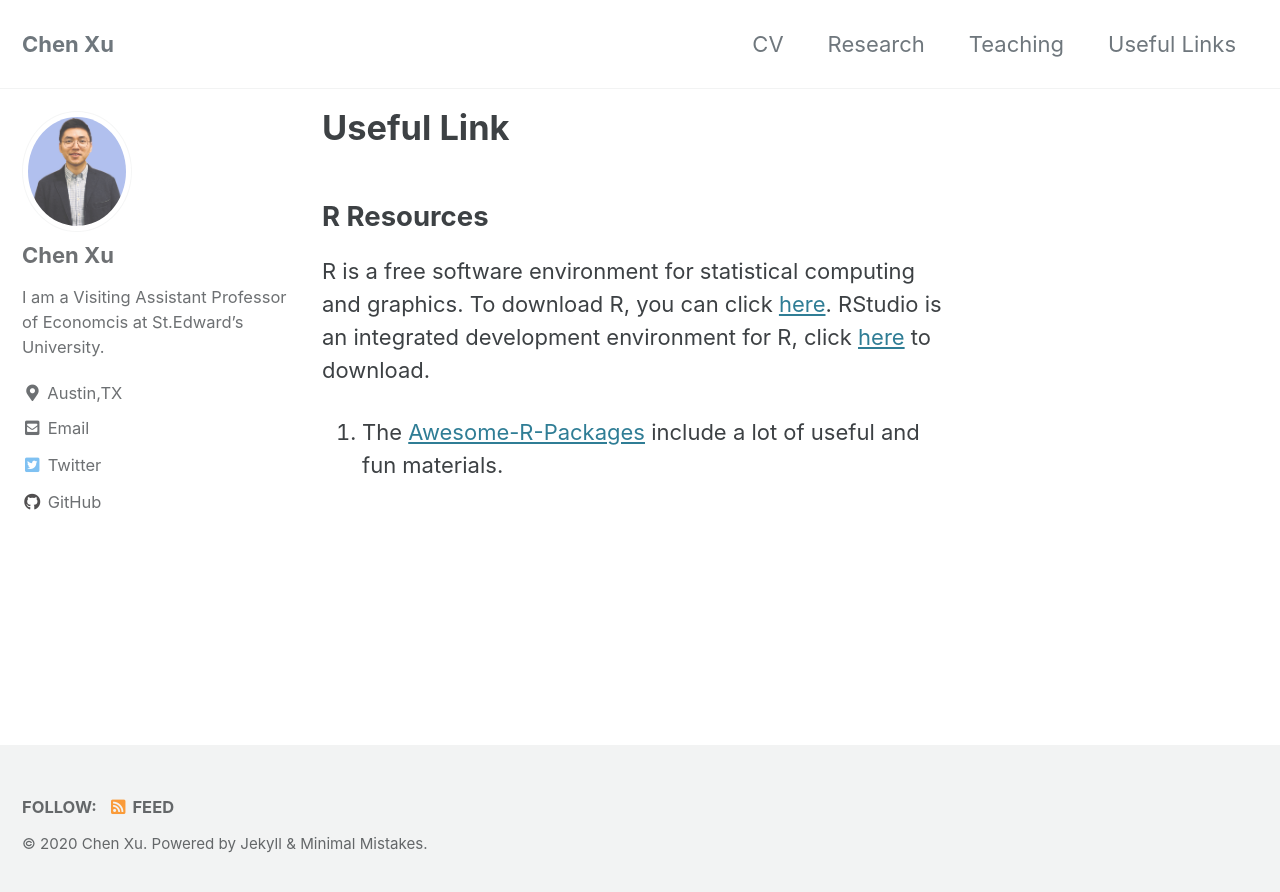
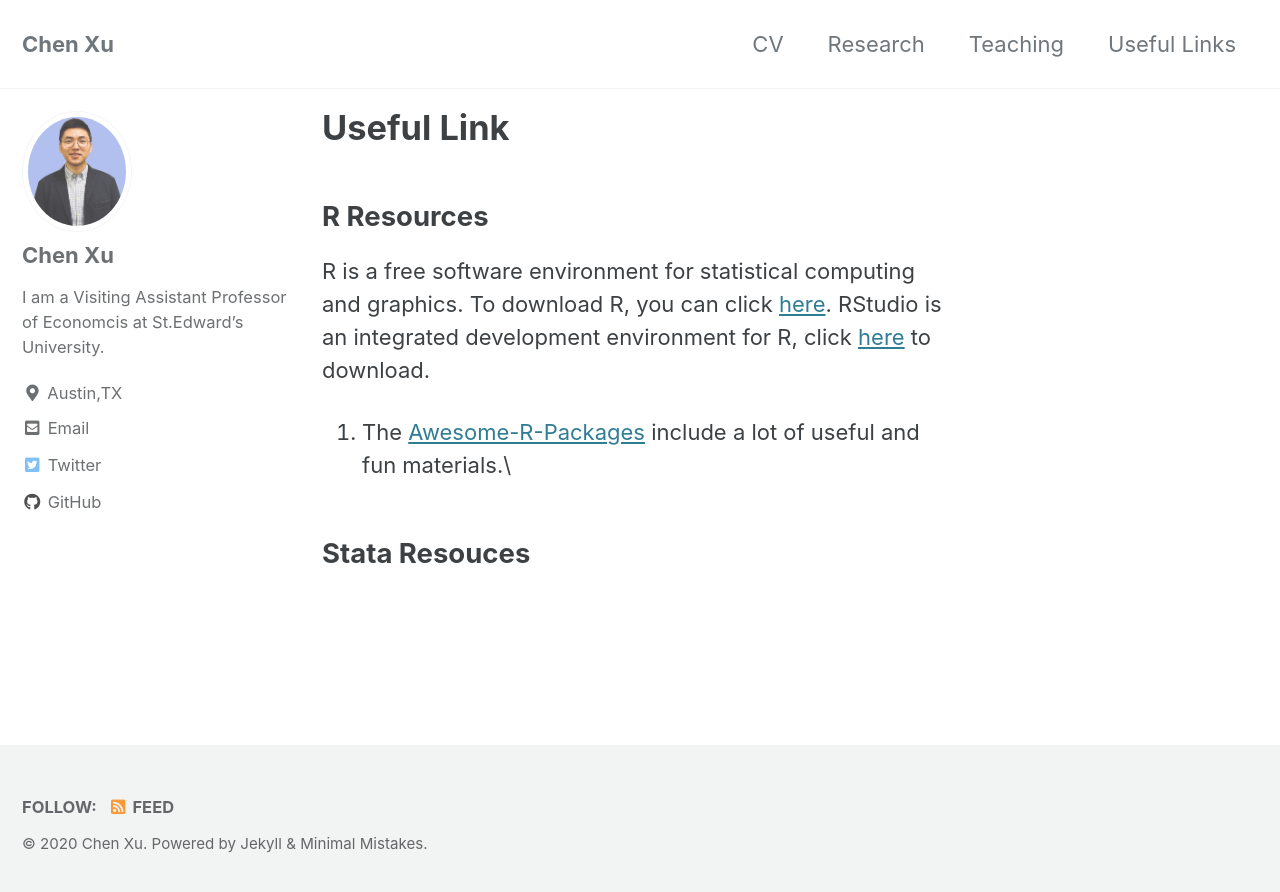
Before and after one commit to chenxuecon/chenxuecon.github.io, a Jekyll site: the page built from _pages/links.md, in a window 1280 px wide. Shown: the top 892 px of the page. Built offline with Jekyll 4.4.1, drawn with Linux system fonts in a browser that asks for light colours; cached includes are drawn as plain includes.

Commit message:
Update links.md

```diff
--- a/_pages/links.md
+++ b/_pages/links.md
@@ -7,4 +7,6 @@ author_profile: true
 
 ## R Resources
 R is a free software environment for statistical computing and graphics. To download R, you can click [here](https://cran.r-project.org/mirrors.html). RStudio is an integrated development environment for R, click [here](https://rstudio.com/products/rstudio/download/) to download.
-1. The [Awesome-R-Packages](https://github.com/chenxuecon/Awesome-R-packages) include a lot of useful and fun materials.
+1. The [Awesome-R-Packages](https://github.com/chenxuecon/Awesome-R-packages) include a lot of useful and fun materials.\
+
+## Stata Resouces
```
